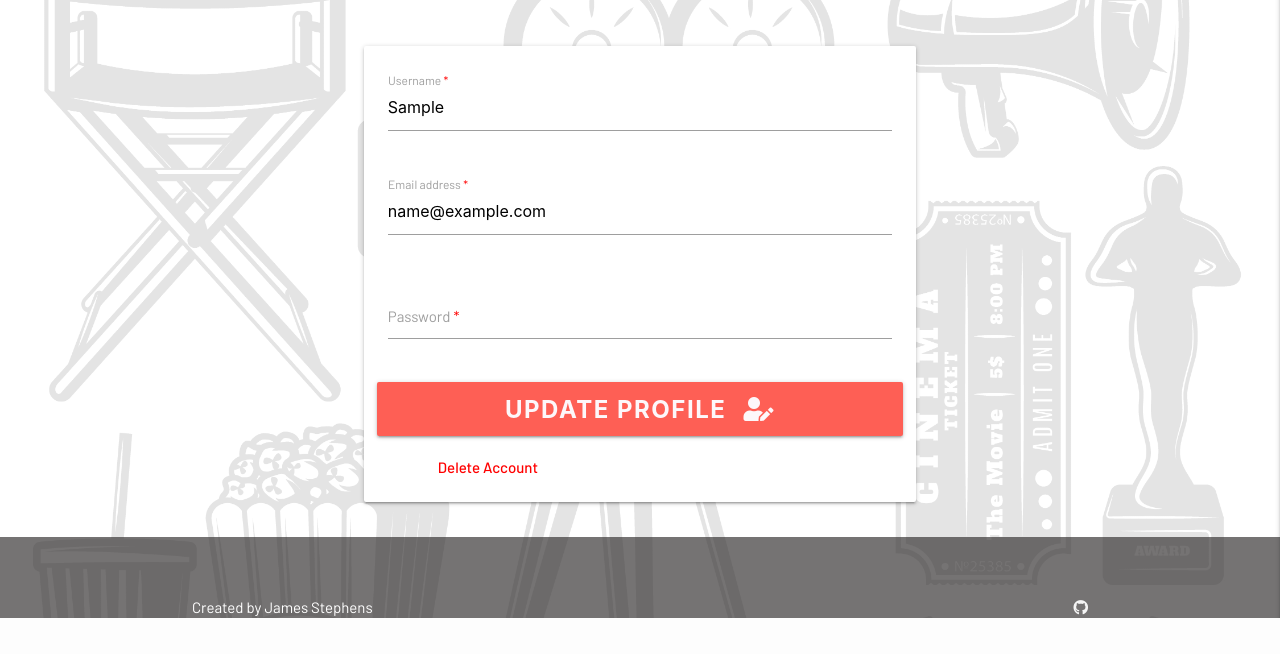
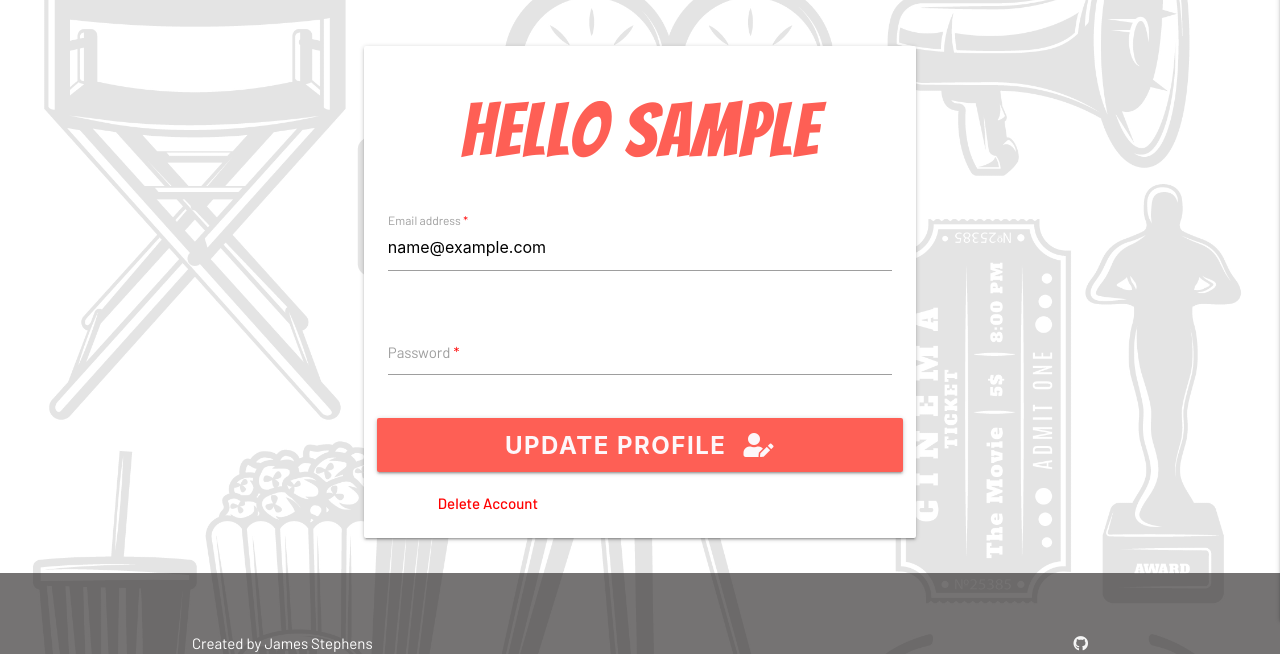
Before and after one commit to DevSteg/film_review_project, a Flask app: page /profile/1 in a window 1280 px wide. Shown: the part 240-894 px from the top of the page. Before the commit the page ends 858 px from the top, so only its background shows below. Run offline with Flask 2, Linux system fonts and the light colour scheme; the visitor is signed in with stand-in values (Sample User, id 1); a database or web service that is not in the repository returns one stand-in record (values such as "Sample title"); some libraries are stand-ins or nearby versions.

Commit message:
Fix change username bug, Add minlength to password

```diff
--- a/app.py
+++ b/app.py
@@ -297,7 +297,7 @@ def profile(user):
         # Update user profile
         if request.method == "POST":
             update = {
-                "username": request.form.get("username").lower(),
+                "username": session["user"],
                 "email": request.form.get("email").lower(),
                 "password": generate_password_hash(
                     request.form.get("password"))
@@ -305,7 +305,7 @@ def profile(user):
 
             mongo.db.users.update({"_id": ObjectId(user["_id"])}, update)
             flash("Profile Successfully Updated")
-            return redirect(url_for("logout"))
+            return render_template("profile.html", user=user)
 
         return render_template(
             "profile.html", user=user)
--- a/static/css/style.css
+++ b/static/css/style.css
@@ -193,6 +193,21 @@ textarea{
     height: 150px;
 }
 /* /Reviews */
+/* Sign Up and Profile */
+
+.profile-title{
+    font-size: 5rem;
+    color: #fe5f55;
+    font-family: 'Bangers', cursive;
+    margin-top: 20px;
+    letter-spacing: 1.3px;
+}
+
+.user-tag{
+    font-size: .8rem;
+    color: red;
+}
+/* /Sign Up and Profile */
 
 /* Media Queries */
 @media only screen and (max-width: 900px){
--- a/templates/profile.html
+++ b/templates/profile.html
@@ -6,13 +6,10 @@
 {% block content %}
     <div class="row">
         <div class="col s12 m8 offset-m2">
-            <form action="#" method="POST" class="col s12">
+            <form action="{{ url_for('profile', user=user._id) }}" method="POST" class="col s12">
                 <div class="card-panel">
                     <div class="row">
-                        <div class="input-field col s12">
-                            <input type="text" id="username" name="username" value="{{ user.username.capitalize() }}" required>
-                            <label for="username">Username <span class="req-star">*</span></label>
-                        </div>
+                        <h3 class="center-align profile-title">Hello {{ user.username.capitalize() }}</h3>
                     </div>
                     <div class="row">
                         <div class="input-field col s12">
@@ -22,7 +19,7 @@
                     </div>
                     <div class="row">
                         <div class="input-field col s12">
-                            <input type="password" id="password" name="password" value="{{ password }}" required>
+                            <input type="password" id="password" name="password" value="{{ password }}" minlength="5" required>
                             <label for="password">Password <span class="req-star">*</span></label>
                         </div>
                     </div>
--- a/templates/register.html
+++ b/templates/register.html
@@ -11,6 +11,7 @@
                     <div class="input-field col s12">
                         <label for="username">Username <span class="req-star">*</span></label>
                         <input type="text" id="username" name="username" required>
+                        <p class="user-tag">Username cannot be changed, choose wisely</p>
                     </div>
                 </div>
                 <div class="row">
@@ -22,7 +23,7 @@
                 <div class="row">
                     <div class="input-field col s12">
                         <label for="password">Password <span class="req-star">*</span></label>
-                        <input type="password" id="password" name="password" required>
+                        <input type="password" id="password" name="password" minlength="5" required>
                     </div>
                 </div>
                 <div class="row">
```
